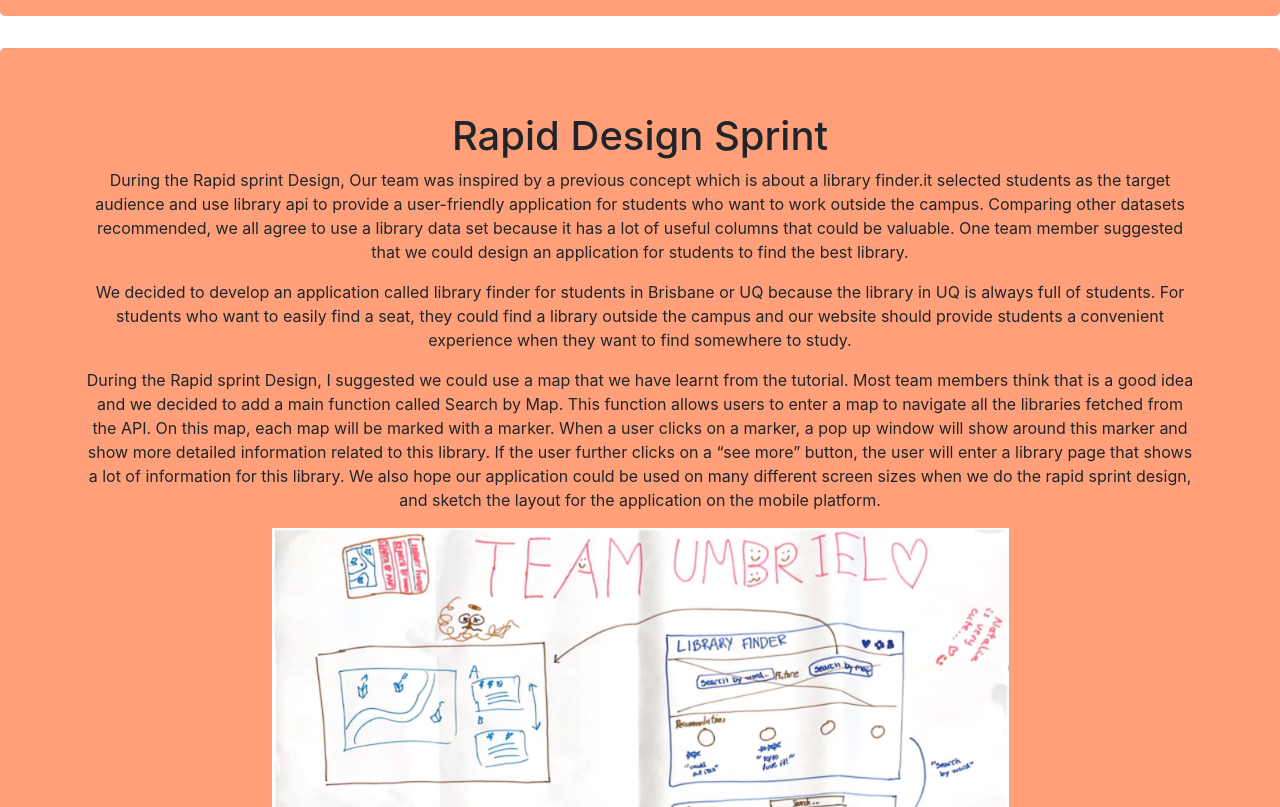
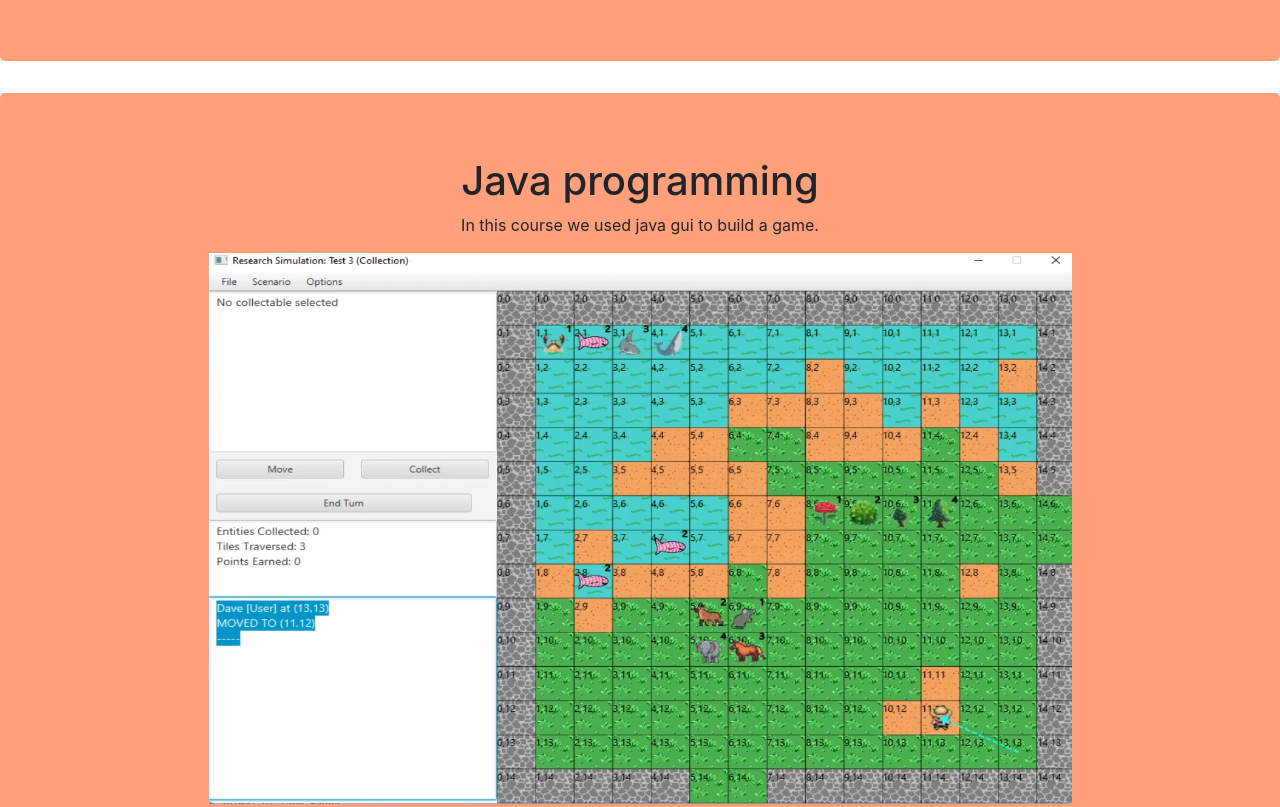
Before and after one commit to QinhaoXie/qinhaoxie.github.io, a plain HTML site: page index.html in a window 1280 px wide. Shown: the part 2219-3026 px from the top of the page. Drawn offline with Linux system fonts and the light colour scheme.

Commit message:
more contents in index

```diff
--- a/index.html
+++ b/index.html
@@ -131,6 +131,7 @@ I used to use Java to code a game.
           <div class="row">
             <div class="col-12">
               <h1 id="A2">   C programming </h1>
+              <a style="font-size: 30px;" href="https://github.com/QinhaoXie/Compsys-Programming">See Repository(QinhaoXie/Compsys-Programming)</a>
               <p>In course computer system and programming I did several diifferent assignments.</p>
               <h3>A1 Wordle game</h3>
               <p>in the A1,we produced a commandline wordle game with C. </p>
@@ -151,6 +152,27 @@ I used to use Java to code a game.
       </div>
     </section>
 
+    <section>
+      <div class="jumbotron text-center mt-2" style="background-color: lightsalmon">
+        <div class="container">
+          <div class="row">
+            <div class="col-12">
+              <h1 id="A2">   Java programming </h1>
+              <p>In this course we used java gui to build a game.</p>
+
+              <div>
+                <img src="images/javagame.png" width="863" height="551" alt=""/>
+
+              </div>
+
+
+              </div>
+
+            </div>
+          </div>
+        </div>
+      </div>
+    </section>
 
 
 	    <section>
```
Also changed, not shown: images/javagame.png (added).
